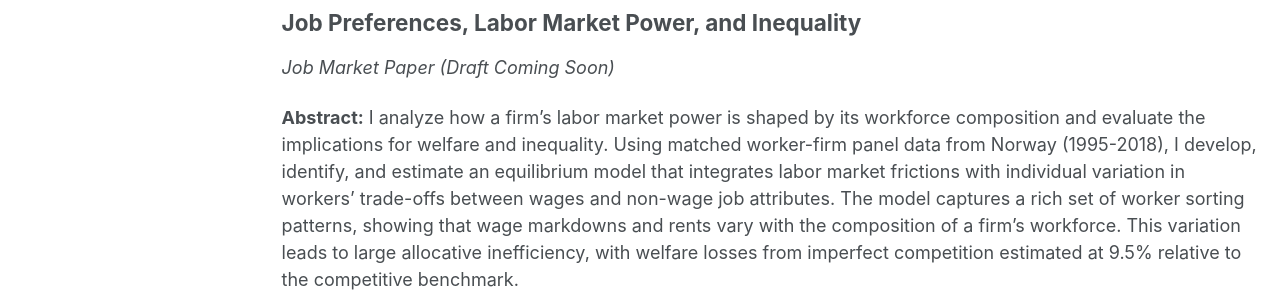
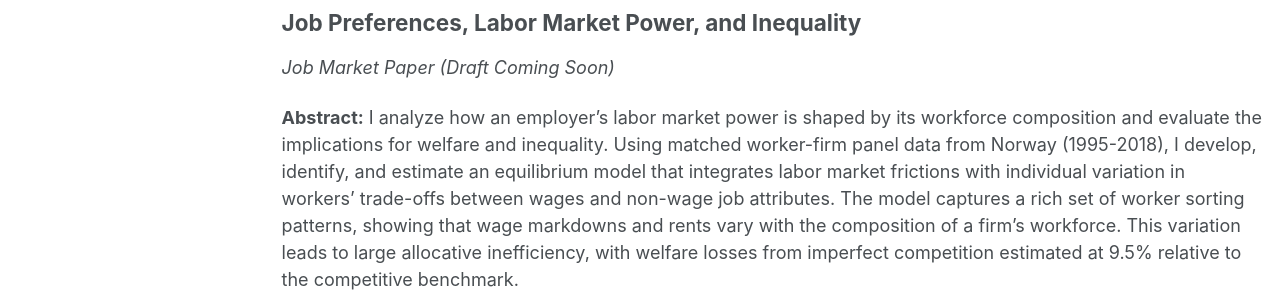
Before and after one commit to ovolpe/ovolpe.github.io, a Jekyll site: the page built from _pages/research.md, in a window 1280 px wide. Shown: the part 202-502 px from the top of the page. Built offline with Jekyll 4.4.1, drawn with Linux system fonts in a browser that asks for light colours.

Commit message:
Update research.md

```diff
--- a/_pages/research.md
+++ b/_pages/research.md
@@ -11,7 +11,7 @@ author_profile: false
 ## **Job Preferences, Labor Market Power, and Inequality**
 _Job Market Paper (Draft Coming Soon)_ <br>
 
-**Abstract:** I analyze how a firm's labor market power is shaped by its workforce composition and evaluate the implications for welfare and inequality. Using matched worker-firm panel data from Norway (1995-2018), I develop, identify, and estimate an equilibrium model that integrates labor market frictions with individual variation in workers' trade-offs between wages and non-wage job attributes. The model captures a rich set of worker sorting patterns, showing that wage markdowns and rents vary with the composition of a firm’s workforce. This variation leads to large allocative inefficiency, with welfare losses from imperfect competition estimated at 9.5% relative to the competitive benchmark.
+**Abstract:** I analyze how an employer's labor market power is shaped by its workforce composition and evaluate the implications for welfare and inequality. Using matched worker-firm panel data from Norway (1995-2018), I develop, identify, and estimate an equilibrium model that integrates labor market frictions with individual variation in workers' trade-offs between wages and non-wage job attributes. The model captures a rich set of worker sorting patterns, showing that wage markdowns and rents vary with the composition of a firm’s workforce. This variation leads to large allocative inefficiency, with welfare losses from imperfect competition estimated at 9.5% relative to the competitive benchmark.
 
 
 ## [**Discrete Choice with Generalized Social Interactions**](/files/dcwgsi_paper.pdf)
```
